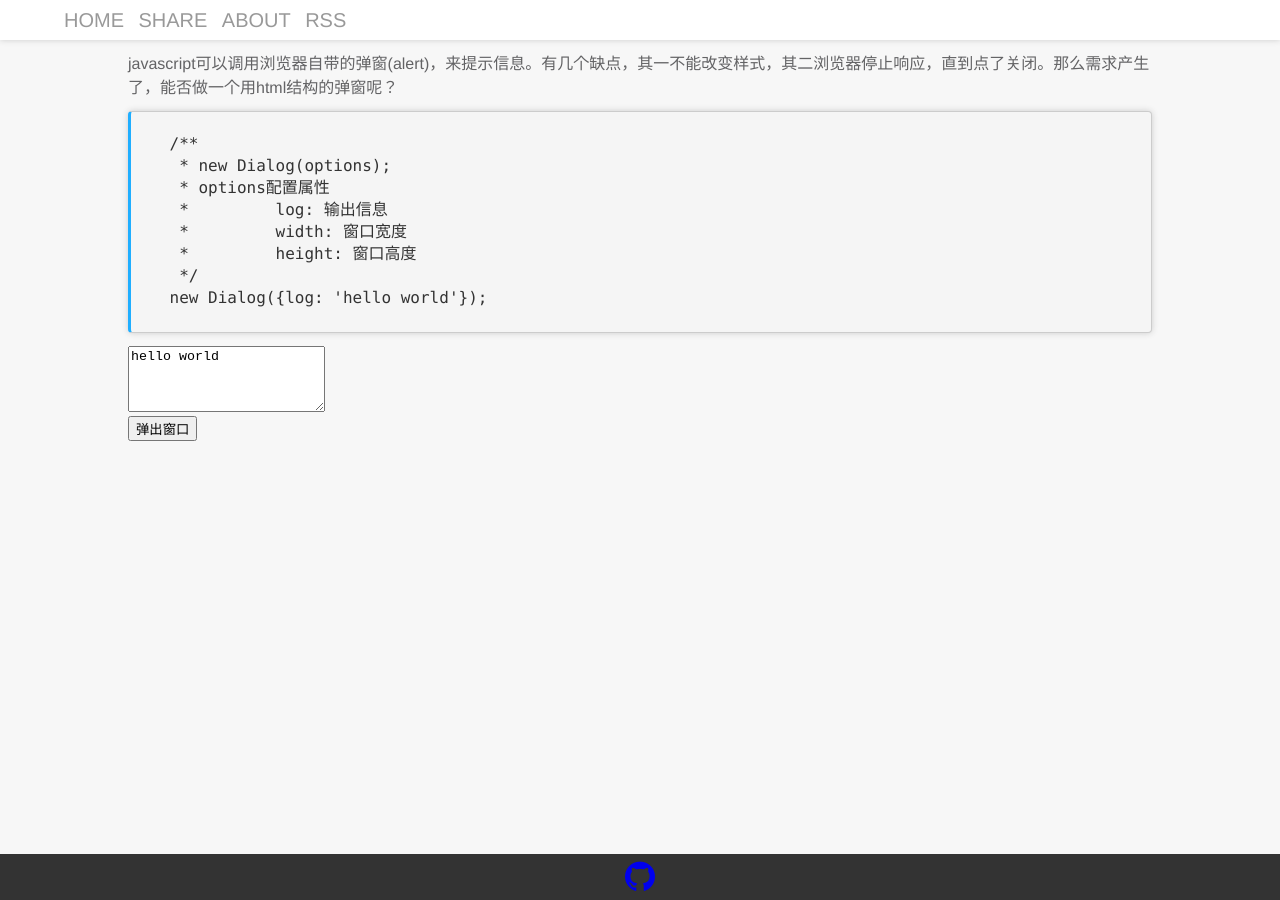
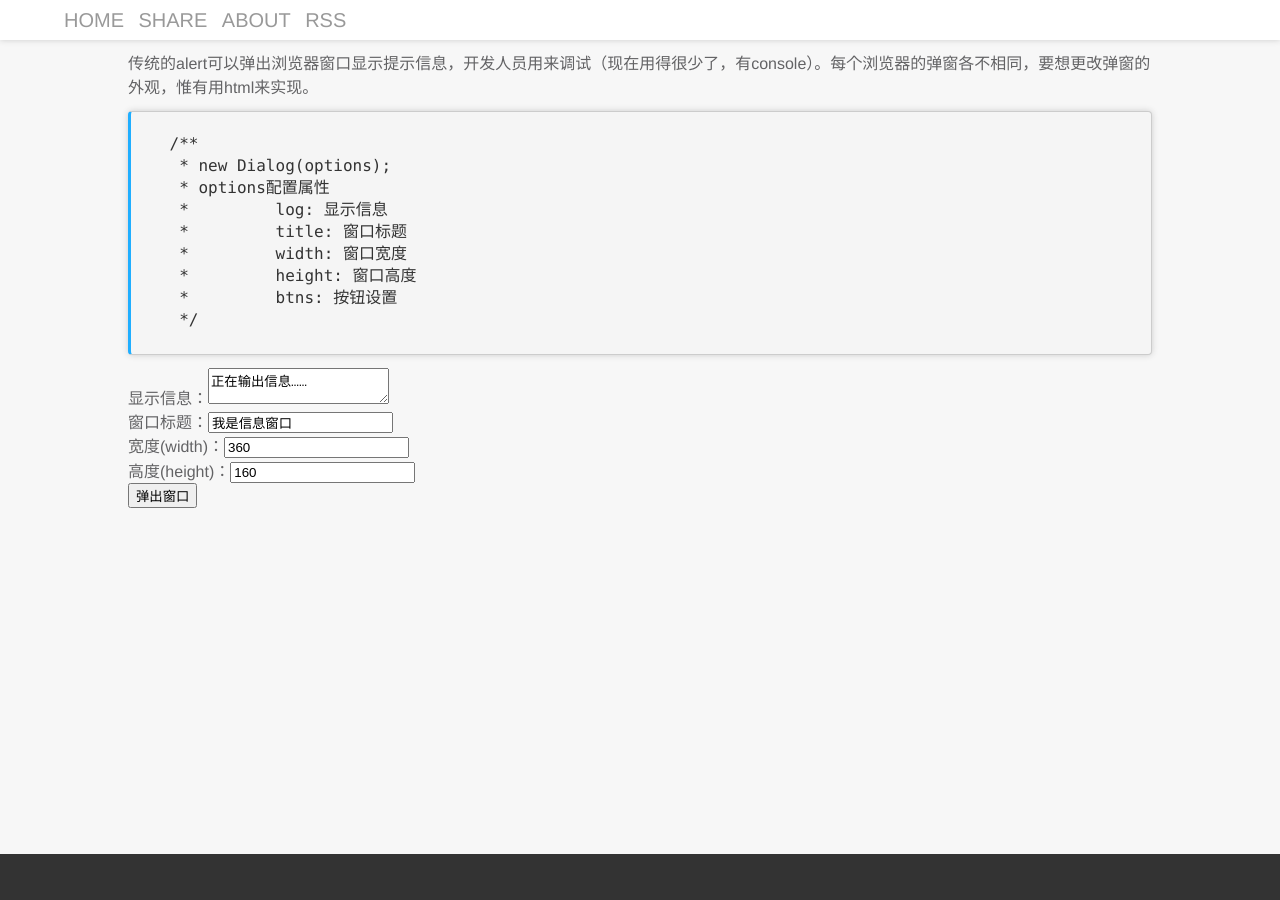
Before and after one commit to gxiaobang/blog, a Jekyll site: the page built from _posts/2014-11-06-dialog.html, in a window 1280 px wide. Built offline with Jekyll 4.4.1, drawn with Linux system fonts in a browser that asks for light colours.

```diff
--- a/_posts/2014-10-11-transition.html
+++ b/_posts/2014-10-11-transition.html
@@ -1,10 +1,10 @@
 ---
 layout: default
-title: 用transition实现的动画
+title: css3过渡属性
 ---
 
 <p>
-	在css3之前想要实现一个动画效果，只能依赖javascript的定时器。现在css3的诞生，改变这一现状。
+	新的css3属性(Transition)，非常强悍，可以不依靠timinng完成动画效果。
 </p>
 
 <div class="box" id="box_img"></div>
--- a/_posts/2014-11-06-dialog.html
+++ b/_posts/2014-11-06-dialog.html
@@ -1,10 +1,10 @@
 ---
 layout: default
-title: 弹窗
+title: HTML弹窗, 咱们不用alert
 ---
 
 <p>
-	javascript可以调用浏览器自带的弹窗(alert)，来提示信息。有几个缺点，其一不能改变样式，其二浏览器停止响应，直到点了关闭。那么需求产生了，能否做一个用html结构的弹窗呢？
+	传统的alert可以弹出浏览器窗口显示提示信息，开发人员用来调试（现在用得很少了，有console）。每个浏览器的弹窗各不相同，要想更改弹窗的外观，惟有用html来实现。
 </p>
 
 <pre>
@@ -12,21 +12,42 @@ title: 弹窗
 	/**
 	 * new Dialog(options);
 	 * options配置属性
-	 * 		log: 输出信息
+	 * 		log: 显示信息
+	 * 		title: 窗口标题
 	 * 		width: 窗口宽度
 	 * 		height: 窗口高度
+	 * 		btns: 按钮设置
 	 */
-	new Dialog({log: 'hello world'});
 	</code>
 </pre>
 <div>
-	<textarea id="txtLog" rows="4" cols="22">hello world</textarea>
+	<p>
+		显示信息：<textarea id="dialog_log">正在输出信息……</textarea>
+	</p>
+	<p>
+		窗口标题：<input type="text" id="dialog_title" value="我是信息窗口">
+	</p>
+	<p>
+		宽度(width)：<input type="number" id="dialog_width" value="360">
+	</p>
+	<p>
+		高度(height)：<input type="number" id="dialog_height" value="160">
+	</p>
 </div>
 <div>
 	<button id="btnOpen">弹出窗口</button>
 </div>
 <script type="text/javascript">
 btnOpen.onclick = function() {
-	new Dialog({log: txtLog.value, width: 360, title: '我是信息窗口'});
+	new Dialog({
+		log: dialog_log.value,
+		title: dialog_title.value,
+		width: dialog_width.value,
+		height: dialog_height.value,
+		btns: [
+			{value: '确定', clk: function() { console.log(this.innerHTML); }},
+			{value: '取消', clk: function() { console.log(this.innerHTML); }}
+		]
+	});
 };
 </script>
--- a/_posts/2014-11-10-cssTran.html
+++ b/_posts/2014-11-10-cssTran.html
@@ -65,8 +65,7 @@ btn_start.onclick = function() {
 			}
 		})
 		.complete(function() {
-			// this.reverse();
-			// new Dialog({log: '动画完成'});
+			new Dialog({log: '动画完成'});
 		});
 };
 </script>
--- a/assets/css/dialog.css
+++ b/assets/css/dialog.css
@@ -65,5 +65,6 @@
 }
 .dialog .dialog-btns button {
 	padding: 4px 10px;
+	margin-left: 10px;
 }
 /* end overlay */
--- a/assets/css/main.css
+++ b/assets/css/main.css
@@ -1,7 +1,9 @@
 /* font */
 @font-face {
     font-family: "octicons";
-    src: url(../font/octicons-192e5fbb927be7cdb8bdfa0ecb98d3574bd395e58f9d00e5dcdfce5bc9660ac0.woff);
+    src: url(../font/octicons.eot);
+  	src: local("@")
+	    url(../font/octicons.woff) format(woff);
 }
 /* end font */
 
@@ -101,7 +103,7 @@ body {
 /* content */
 #content article {
 	margin-bottom: 20px;
-	line-height: 1.6;
+	line-height: 1.5;
 	/*border-bottom: 1px solid #ccc;*/
 }
 #content article h3 {
@@ -151,10 +153,10 @@ body {
 .octicon-mark-github:hover {
 	color: #4183c4;
 }
-.octicon-mark-github:before {
+/*.octicon-mark-github:before {
 	content: "github.com";
 }
-:root .octicon-mark-github:before {
+:root*/ .octicon-mark-github:before {
 	content: "\f00a";
 	font-size: 30px;
 }
--- a/assets/javascripts/dialog.js
+++ b/assets/javascripts/dialog.js
@@ -4,7 +4,7 @@
  * date: 2014-11-7
  */
 
-;(function(global) {
+;(function(global, undefined) {
 	"use strict";
 
 var Dialog,
@@ -15,10 +15,9 @@ var Dialog,
 	addEvent,
 	removeEvent,
 	// 数据缓存
-	dataCache;
-Dialog = function() {
-	this.init.apply(this, arguments);
-};
+	dataCache,
+	forEach;
+
 overlay = function() {
 	if (!overlay.node && !document.body.contains(overlay.node)) {
 		overlay.node = getElem('.overlay')[0];
@@ -98,15 +97,31 @@ removeEvent = function(elem, eventType, fn) {
 		}
 	}
 };
+// 数组遍历
+forEach = function(arr, fn) {
+	var i = 0,
+		result;
+	for (; i < arr.length; i++) {
+		result = fn(arr[i], i);
+		if (result === false) {
+			break;
+		}
+	}
+};
+
+Dialog = function() {
+	this.init.apply(this, arguments);
+};
 Dialog.prototype = {
 	init: function(options) {
 		this.overlay = overlay();
 		this.dialog = getElem('.dialog', this.overlay)[0];
 		this.header = getElem('header', this.dialog)[0];
-		this.title = this.title || '信息';
-		this.log = options.log;
+		this.title = options.title || '信息';
+		this.log = options.log || '';
 		this.width = options.width || 300;
 		this.height = options.height || 160;
+		this.btns = options.btns || [{value: '确定'}];
 		this.setup();
 	},
 	// 设置
@@ -128,23 +143,36 @@ Dialog.prototype = {
 		this.dialog.style.top = (document.documentElement.clientHeight - this.dialog.offsetHeight) / 2 + 'px';
 	},
 	initDisplay: function() {
-		getElem('.dialog-info', this.overlay)[0].innerHTML = this.log || '';
+		getElem('.dialog-info', this.dialog)[0].innerHTML = this.log;
+		getElem('.dialog-header>h3', this.dialog)[0].innerHTML = this.title;
 	},
 	// 事件初始化
 	initEvent: function() {
-		var _this = this;
-		getElem('.dialog-close', this.dialog)[0].onclick =
-		getElem('.dialog-confirm', this.dialog)[0].onclick =
-			function() {
+		var _this = this,
+			btnsElem = getElem('.dialog-btns', this.dialog)[0];
+
+		getElem('.dialog-close', this.dialog)[0].onclick = function() {
+			_this.hide();
+		};
+
+		// 添加所需的按钮
+		btnsElem.innerHTML = '';
+		forEach(this.btns, function(item) {
+			var btn = document.createElement('button');
+			btn.innerHTML = item.value;
+			btn.onclick = function() {
+				item.clk && item.clk.call(this);
 				_this.hide();
 			};
-		this.dragPosi();
+			btnsElem.appendChild(btn);
+		});
+		this.draggable();
 		addEvent(window, 'resize.dialog', function() {
 			_this.makeCenter();
 		});
 	},
 	// 拖曳
-	dragPosi: function() {
+	draggable: function() {
 		var _this = this;
 		this.header.onmousedown = function(event) {
 			var differX,
```
Also changed, not shown: _posts/2014-11-17-stystem.html (deleted, +0 -13 lines), views/demo2.html (added, +10 -0 lines), assets/font/octicons.woff (renamed from assets/font/octicons-192e5fbb927be7cdb8bdfa0ecb98d3574bd395e58f9d00e5dcdfce5bc9660ac0.woff), 1 other file.
